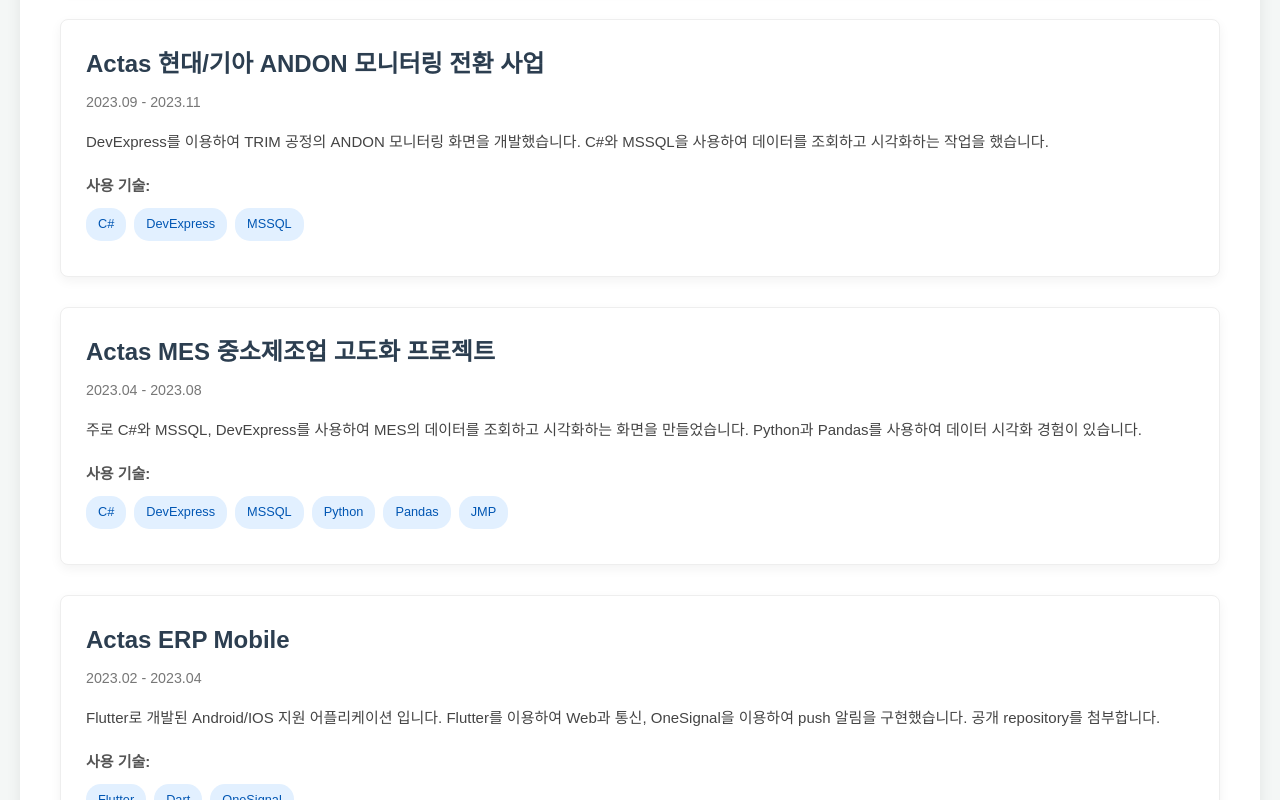
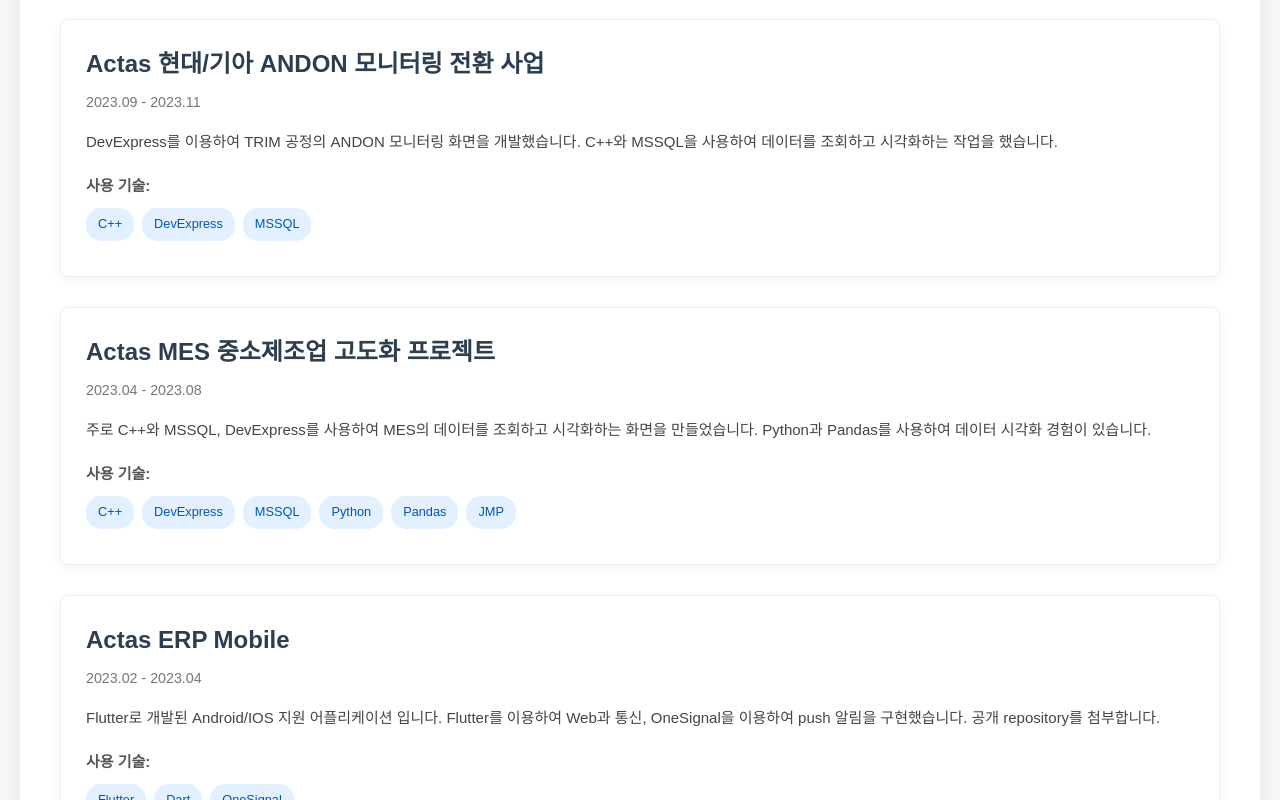
Before and after one commit to devJZen/my-resume, a Vue app: page / in a window 1280 px wide. Shown: the part 2120-2920 px from the top of the page. Built offline with nearby package versions, Linux system fonts and the light colour scheme.

Commit message:
checking

```diff
--- a/src/data/resumeData.ts
+++ b/src/data/resumeData.ts
@@ -49,7 +49,7 @@
         'HTML/CSS',
         'Flutter',
         'MSSQL',
-        'C#',
+        'C++',
         'DevExpress',
         'Python',
         'Pandas',
@@ -74,7 +74,7 @@
       'JavaScript',
       'TypeScript',
       'HTML/CSS',
-      'C#',
+      'C++',
       'Python',
       'MSSQL',
       'Oracle',
@@ -108,16 +108,16 @@
       name: 'Actas 현대/기아 ANDON 모니터링 전환 사업',
       duration: '2023.09 - 2023.11',
       description:
-        'DevExpress를 이용하여 TRIM 공정의 ANDON 모니터링 화면을 개발했습니다. C#와 MSSQL을 사용하여 데이터를 조회하고 시각화하는 작업을 했습니다.',
-      skillsUsed: ['C#', 'DevExpress', 'MSSQL'],
+        'DevExpress를 이용하여 TRIM 공정의 ANDON 모니터링 화면을 개발했습니다. C++와 MSSQL을 사용하여 데이터를 조회하고 시각화하는 작업을 했습니다.',
+      skillsUsed: ['C++', 'DevExpress', 'MSSQL'],
     },
     {
       id: 4,
       name: 'Actas MES 중소제조업 고도화 프로젝트',
       duration: '2023.04 - 2023.08',
       description:
-        '주로 C#와 MSSQL, DevExpress를 사용하여 MES의 데이터를 조회하고 시각화하는 화면을 만들었습니다. Python과 Pandas를 사용하여 데이터 시각화 경험이 있습니다.',
-      skillsUsed: ['C#', 'DevExpress', 'MSSQL', 'Python', 'Pandas', 'JMP'],
+        '주로 C++와 MSSQL, DevExpress를 사용하여 MES의 데이터를 조회하고 시각화하는 화면을 만들었습니다. Python과 Pandas를 사용하여 데이터 시각화 경험이 있습니다.',
+      skillsUsed: ['C++', 'DevExpress', 'MSSQL', 'Python', 'Pandas', 'JMP'],
     },
 
     {
```
